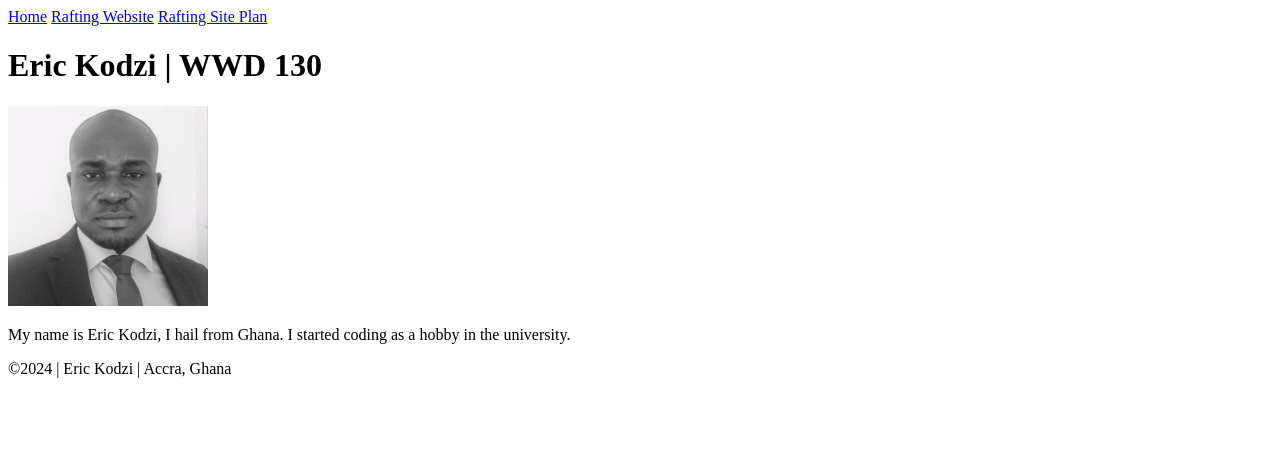
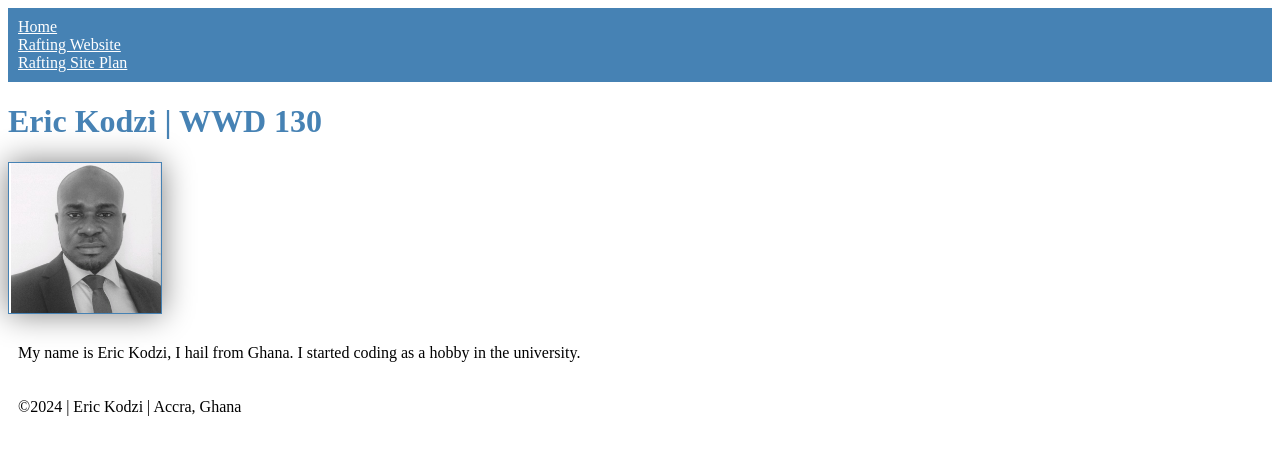
Before and after one commit to ericyaok/wdd130, a plain HTML site: page index.html in a window 1280 px wide. Drawn offline with Linux system fonts and the light colour scheme.

Commit message:
add stylesheet and link to index

```diff
--- a/index.html
+++ b/index.html
@@ -4,6 +4,7 @@
         <meta charset="utf-8">
         <meta name="viewport" content="width=device-width, initial-scale=1">
         <title>Eric Kodzi | WDD 130</title>
+        <link rel="stylesheet" href="styles/styles.css">
     </head>
     <body>
         <header>
--- /dev/null
+++ b/styles/styles.css
@@ -0,0 +1,26 @@
+nav {
+    background-color: steelblue;
+    padding: 10px;
+}
+
+nav a {
+    color: white;
+    display: block;
+    padding: 20;
+}
+
+h1 {
+    color: steelblue;
+}
+
+img {
+    width: 150px;
+    height: auto;
+    border: 1px solid steelblue;
+    padding-left: 2px;
+    box-shadow: 0 0 30px gray;
+}
+
+p {
+    padding: 10px;
+}
```
